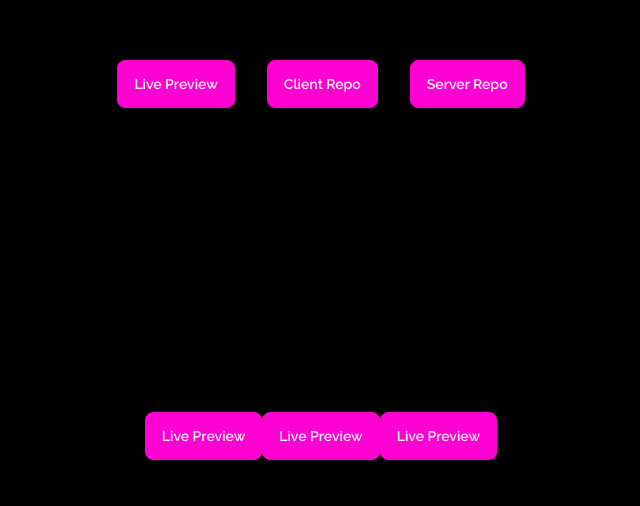
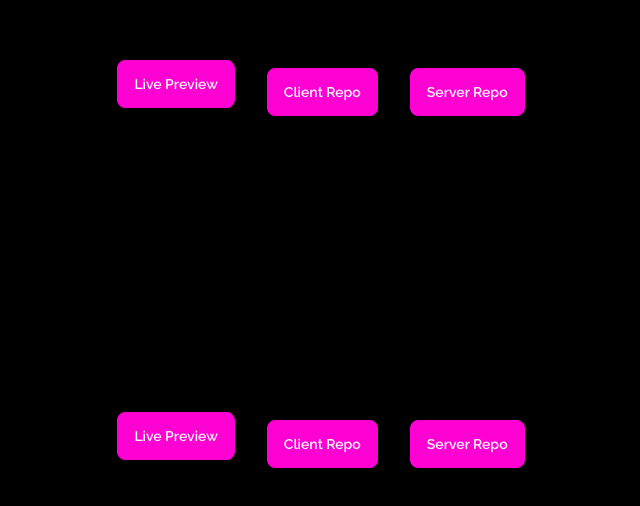
Before and after one commit to Jubayer-Ahmed-Sajid/my-portfolio-web-site, a React (Vite) app: page / in a window 1280 px wide. Shown: the part 2524-3030 px from the top of the page, without its empty margins (319-959 px from the left). Built offline with nearby package versions, Linux system fonts and the light colour scheme.

Commit message:
code modified

```diff
--- a/src/Pages/Home/MyWorks/MyWorks.jsx
+++ b/src/Pages/Home/MyWorks/MyWorks.jsx
@@ -60,7 +60,7 @@ const MyWorks = () => {
 
                         </div>
                     </div>
-                    <div className='lg:flex gap-8 justify-center my-4'>
+                    <div className='lg:flex gap-8 space-y-2 justify-center my-4'>
                         <Link to='https://assignment-11-3e9b0.web.app' className='btn btn-secondary '>Live Preview</Link>
                         <Link to='https://github.com/Jubayer-Ahmed-Sajid/Library-management-client-site' className='btn btn-secondary '>Client Repo</Link>
                         <Link to='https://github.com/Jubayer-Ahmed-Sajid/Library-management-server-site' className='btn btn-secondary '>Server Repo</Link>
@@ -119,10 +119,10 @@ const MyWorks = () => {
                             </div>
                         </div>
                     </div>
-                    <div className='flex justify-center my-4'>
+                    <div className='lg:flex gap-8 space-y-2 justify-center my-4'>
                         <Link to='https://pet-adaption-11a4b.web.app' className='btn btn-secondary '>Live Preview</Link>
-                        <Link to='https://github.com/Jubayer-Ahmed-Sajid/Pet-adoption-client-site' className='btn btn-secondary '>Live Preview</Link>
-                        <Link to='' className='btn btn-secondary '>Live Preview</Link>
+                        <Link to='https://github.com/Jubayer-Ahmed-Sajid/Pet-adoption-client-site' className='btn btn-secondary '>Client Repo</Link>
+                        <Link to='https://github.com/Jubayer-Ahmed-Sajid/Pet-adoption-server-site' className='btn btn-secondary '>Server Repo</Link>
                     </div>
 
                 </div>
```
